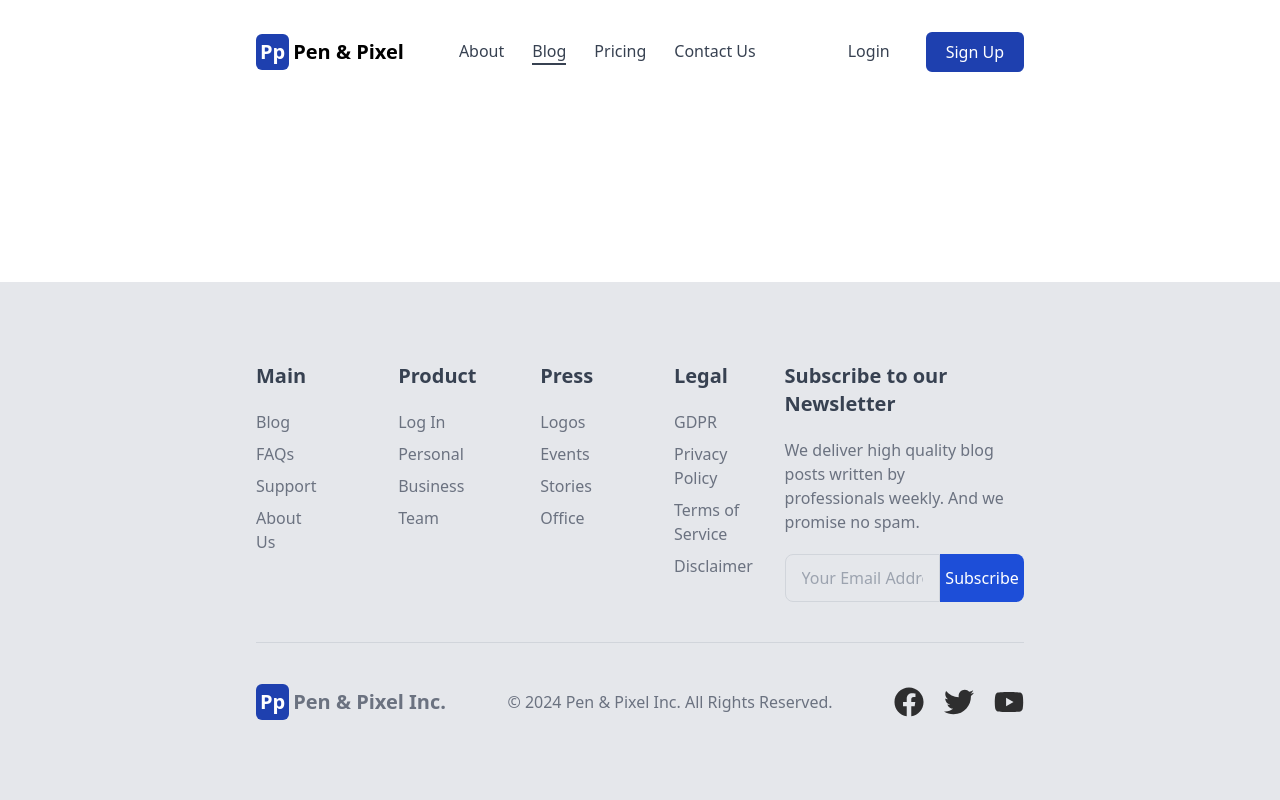
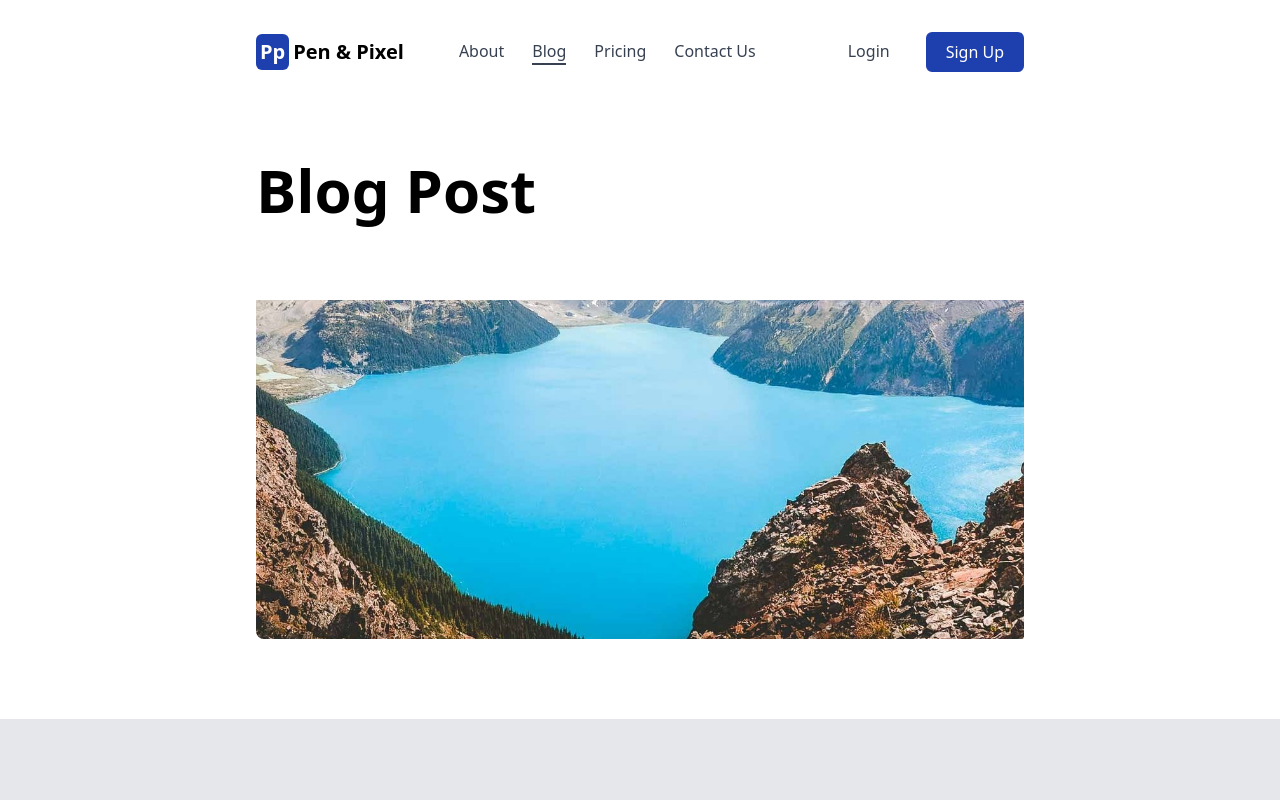
Before and after one commit to Torycd/companyfolio, a React (Create React App) app: page /Blog in a window 1280 px wide. Shown: the top 800 px of the page. Built offline with nearby package versions, Linux system fonts and the light colour scheme.

Commit message:
Blog page update

```diff
--- a/src/MainLandingPage.jsx
+++ b/src/MainLandingPage.jsx
@@ -4,7 +4,7 @@ import Footer from "./components/Footer/Footer";
 
 const MainLandingPage = () => {
   return (
-    <div className="min-h-screen flex flex-col justify-between">
+    <div className="min-h-screen flex flex-col justify-between font-Oswald">
       <div className="fixed top-0 left-0 right-0 xl:px-64  sm:px-10 px-4 py-8  z-50 bg-white">
         <NavigationMenu />
       </div>
--- a/src/components/BlogPageRow/Intro.jsx
+++ b/src/components/BlogPageRow/Intro.jsx
@@ -1,9 +1,21 @@
 // import React from 'react'
+import intro from "../../images/Intro.jpg";
 
 const Intro = () => {
   return (
-    <div className="">Intro</div>
-  )
-}
+    <div className="mt-40">
+      <h2 className="text-6xl my-20 font-bold">Blog Post</h2>
+      <div className="flex flex-row bg-gray-100 rounded-lg">
+        <img className="max-h-96 rounded-bl-lg" src={intro} alt="vlog" />
+        <div className="flex flex-col items-center p-8 md:items-start">
+          <h2 className="uppercase text-blue-800 mb-5 text-xs font-bold tracking-widest leading-loose after:content after:block after:border-b-2 after:border-blue-700 after:w-8">
+            Design Tips
+          </h2>
+          <p className="uppercase font-bold text-gray-600 italic">September 8, 2024</p>
+        </div>
+      </div>
+    </div>
+  );
+};
 
-export default Intro
+export default Intro;
--- a/src/index.css
+++ b/src/index.css
@@ -1,3 +1,5 @@
+@import url('https://fonts.googleapis.com/css2?family=Oswald:wght@200..700&display=swap');
+
 @tailwind base;
 @tailwind components;
 @tailwind utilities;
--- a/tailwind.config.js
+++ b/tailwind.config.js
@@ -4,7 +4,11 @@ module.exports = {
     "./src/**/*.{js,jsx,ts,tsx}",
   ],
   theme: {
-    extend: {},
+    extend: {
+      fontFamily: {
+        lato: ['Oswald'],
+      }
+    },
   },
   plugins: [],
 }
```
Also changed, not shown: src/images/Intro.jpg (added).
